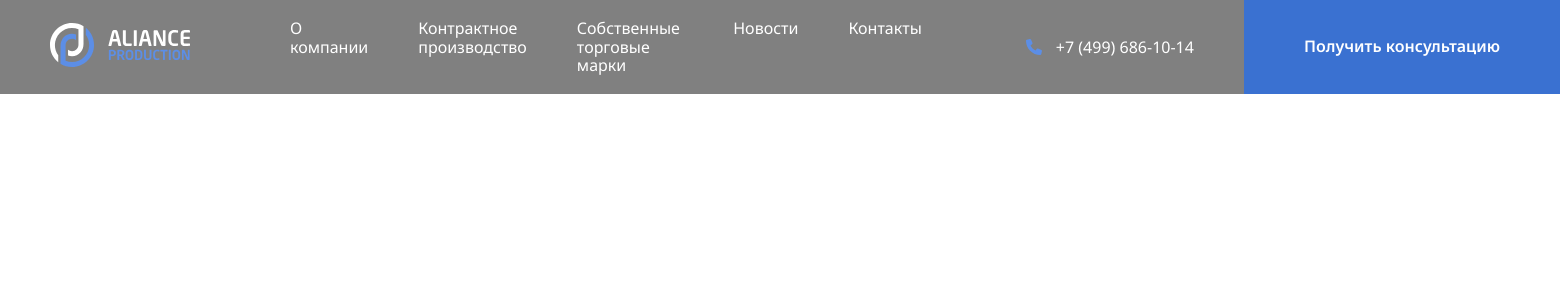
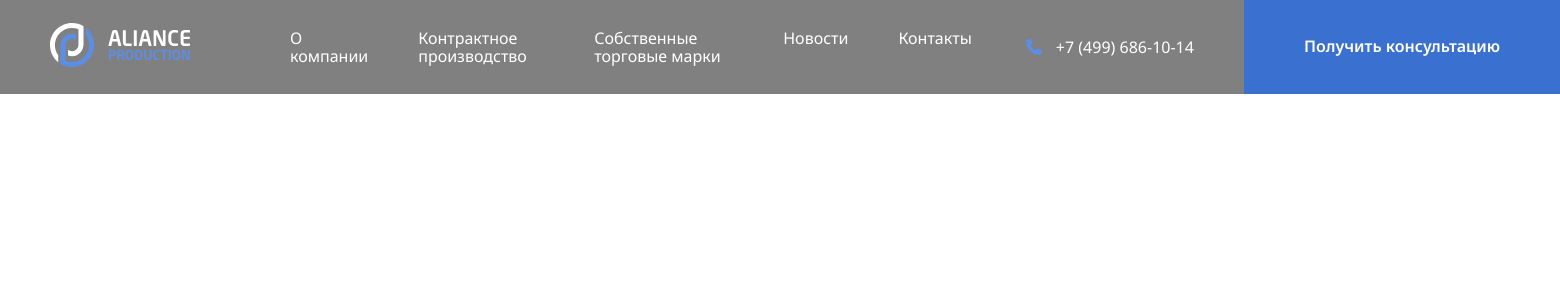
Before and after one commit to Karter298/Aliance, a PHP site: page / in a window 1560 px wide. Shown: the top 300 px of the page. Run offline with PHP 8.4, Linux system fonts and the light colour scheme.

Commit message:
add: fix (last-child)

```diff
--- a/css/style.css
+++ b/css/style.css
@@ -55,6 +55,7 @@ body {
 .header-button {
   height: 100%;
 }
-.header-nav-item {
+.header-nav-item:not(:last-child) {
+  /* убирает отступ у последнего элемента */
   margin-right: 50px;
 }
```
